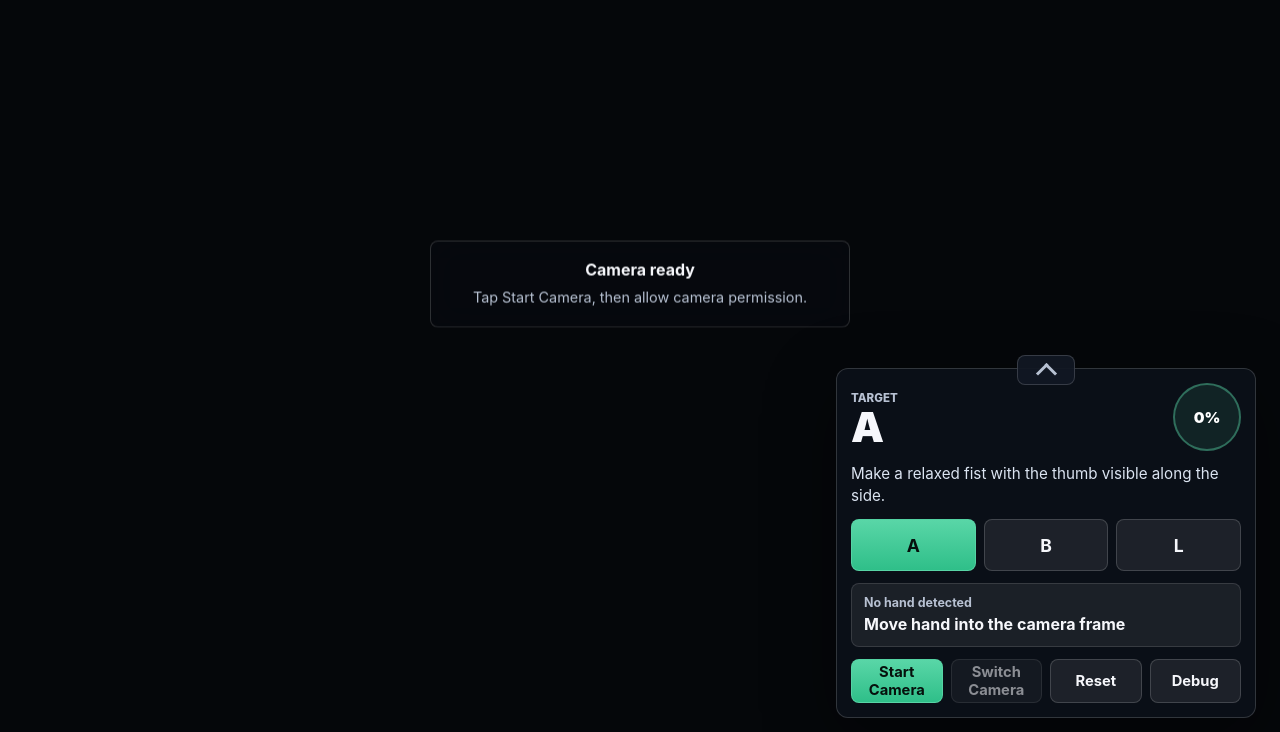
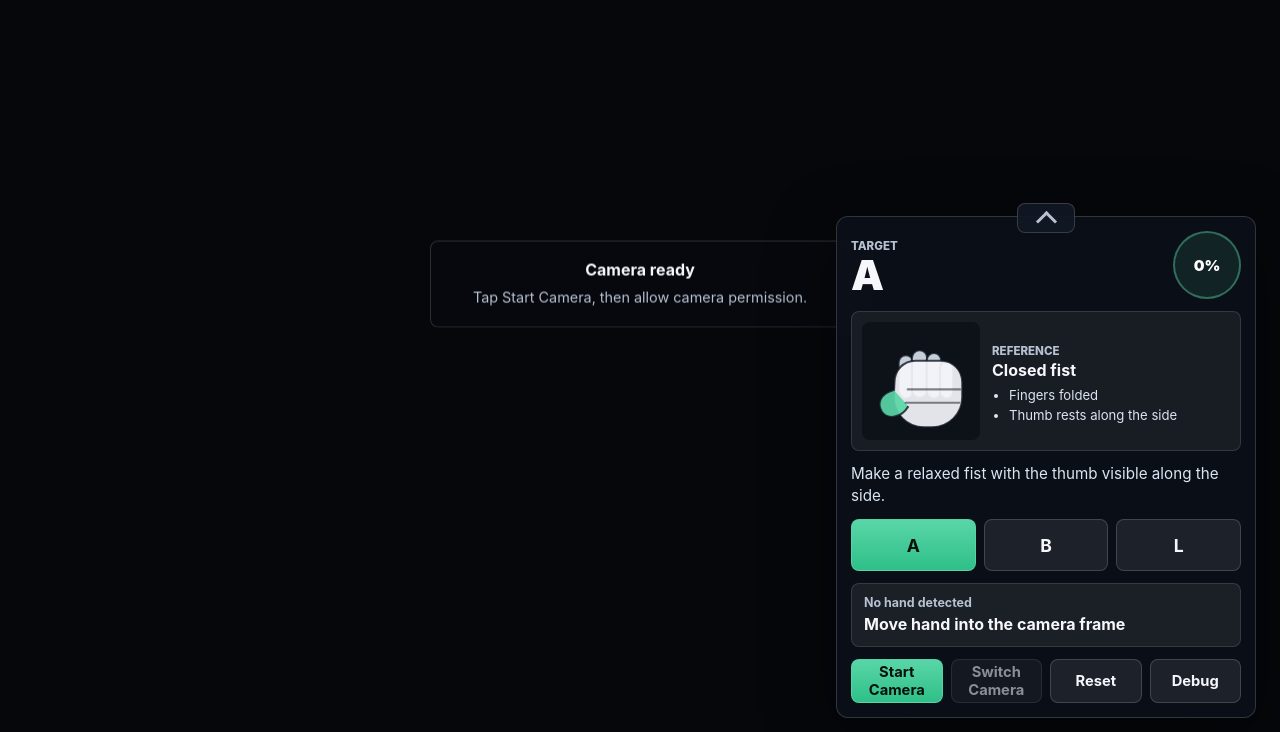
Before and after one commit to DemianBlack88/signcoach-hand-tracking, a website built with Vite: page index.html in a window 1280 px wide. Shown: the part 68-800 px from the top of the page. Built offline with nearby package versions, Linux system fonts and the light colour scheme.

Commit message:
SighnCoach selftrain added

```diff
--- a/index.html
+++ b/index.html
@@ -64,6 +64,15 @@
             </div>
           </div>
 
+          <div class="reference-card" aria-live="polite">
+            <div id="referenceImage" class="reference-image"></div>
+            <div class="reference-copy">
+              <span class="eyebrow">Reference</span>
+              <strong id="referenceTitle">Closed fist</strong>
+              <ul id="referenceCues"></ul>
+            </div>
+          </div>
+
           <p id="instructionText" class="instruction-text">
             Make a relaxed fist with the thumb visible along the side.
           </p>
--- a/src/app.mjs
+++ b/src/app.mjs
@@ -3,6 +3,7 @@ import { createHandTracker, getTrackingErrorMessage } from "./hand-tracking.mjs"
 import { drawHands, resizeOverlay } from "./overlay-renderer.mjs";
 import { evaluateHandshape, HANDSHAPE_INSTRUCTIONS } from "./gesture-rules.mjs";
 import { createFeedbackState } from "./feedback.mjs";
+import { HANDSHAPE_REFERENCES } from "./reference-handshapes.mjs";
 
 const els = {
   video: document.querySelector("#cameraVideo"),
@@ -11,6 +12,9 @@ const els = {
   statusBadge: document.querySelector("#statusBadge"),
   targetLetter: document.querySelector("#targetLetter"),
   instructionText: document.querySelector("#instructionText"),
+  referenceImage: document.querySelector("#referenceImage"),
+  referenceTitle: document.querySelector("#referenceTitle"),
+  referenceCues: document.querySelector("#referenceCues"),
   matchScore: document.querySelector("#matchScore"),
   detectionStatus: document.querySelector("#detectionStatus"),
   feedbackMessage: document.querySelector("#feedbackMessage"),
@@ -46,10 +50,20 @@ function setTarget(nextTarget) {
   target = nextTarget;
   els.targetLetter.textContent = target;
   els.instructionText.textContent = HANDSHAPE_INSTRUCTIONS[target];
+  updateReference(target);
   els.letterButtons.forEach((button) => {
     button.classList.toggle("is-active", button.dataset.target === target);
   });
   feedbackState.reset();
+}
+
+function updateReference(nextTarget) {
+  const reference = HANDSHAPE_REFERENCES[nextTarget];
+  if (!reference) return;
+
+  els.referenceImage.innerHTML = reference.svg;
+  els.referenceTitle.textContent = reference.title;
+  els.referenceCues.innerHTML = reference.cues.map((cue) => `<li>${cue}</li>`).join("");
 }
 
 async function handleStartCamera() {
--- /dev/null
+++ b/src/reference-handshapes.mjs
@@ -0,0 +1,46 @@
+export const HANDSHAPE_REFERENCES = {
+  A: {
+    title: "Closed fist",
+    cues: ["Fingers folded", "Thumb rests along the side"],
+    svg: `
+      <svg viewBox="0 0 160 160" role="img" aria-label="Reference handshape for A">
+        <rect class="ref-finger folded" x="48" y="43" width="21" height="62" rx="11" />
+        <rect class="ref-finger folded" x="67" y="36" width="22" height="68" rx="11" />
+        <rect class="ref-finger folded" x="88" y="40" width="21" height="65" rx="11" />
+        <rect class="ref-finger folded" x="107" y="52" width="19" height="53" rx="10" />
+        <path class="ref-palm" d="M42 82c0-17 13-31 30-31h37c17 0 30 14 30 31v21c0 24-19 43-43 43H84c-24 0-43-19-43-43Z" />
+        <path class="ref-thumb" d="M41 93c-18 5-25 18-17 31 8 12 28 9 38-8" />
+        <path class="ref-line" d="M61 92h75M58 111h77" />
+      </svg>
+    `
+  },
+  B: {
+    title: "Flat hand",
+    cues: ["Four fingers extended", "Thumb folded across palm"],
+    svg: `
+      <svg viewBox="0 0 160 160" role="img" aria-label="Reference handshape for B">
+        <rect class="ref-finger" x="42" y="11" width="20" height="82" rx="10" />
+        <rect class="ref-finger" x="62" y="7" width="21" height="88" rx="10" />
+        <rect class="ref-finger" x="83" y="10" width="21" height="86" rx="10" />
+        <rect class="ref-finger" x="104" y="18" width="20" height="78" rx="10" />
+        <path class="ref-palm" d="M38 82c0-13 11-24 24-24h51c13 0 24 11 24 24v35c0 22-18 40-40 40H78c-22 0-40-18-40-40Z" />
+        <path class="ref-thumb" d="M127 95c-19 4-43 13-61 31" />
+        <path class="ref-line" d="M59 71v42M82 68v43M105 72v39" />
+      </svg>
+    `
+  },
+  L: {
+    title: "Index and thumb",
+    cues: ["Index finger extended", "Thumb opens out; other fingers fold"],
+    svg: `
+      <svg viewBox="0 0 160 160" role="img" aria-label="Reference handshape for L">
+        <rect class="ref-finger" x="66" y="8" width="23" height="95" rx="12" />
+        <path class="ref-palm" d="M42 79c0-15 12-27 27-27h31c17 0 31 14 31 31v33c0 22-18 40-40 40H82c-24 0-44-20-44-44Z" />
+        <path class="ref-thumb" d="M48 91C26 84 14 89 10 104c-4 16 13 28 34 18 14-7 23-17 32-28" />
+        <rect class="ref-finger folded" x="91" y="55" width="20" height="50" rx="10" />
+        <rect class="ref-finger folded" x="109" y="62" width="18" height="45" rx="9" />
+        <path class="ref-line" d="M77 102v28M94 105v27M112 107v24" />
+      </svg>
+    `
+  }
+};
--- a/src/styles.css
+++ b/src/styles.css
@@ -253,6 +253,74 @@ button:focus-visible {
   line-height: 1.45;
 }
 
+.reference-card {
+  display: grid;
+  grid-template-columns: 118px minmax(0, 1fr);
+  gap: 12px;
+  align-items: center;
+  border: 1px solid rgba(255, 255, 255, 0.12);
+  border-radius: var(--radius);
+  padding: 10px;
+  background: rgba(255, 255, 255, 0.06);
+}
+
+.reference-image {
+  display: grid;
+  min-height: 118px;
+  place-items: center;
+  border-radius: var(--radius);
+  background: rgba(6, 12, 18, 0.62);
+}
+
+.reference-image svg {
+  width: 112px;
+  height: 112px;
+}
+
+.reference-image .ref-palm,
+.reference-image .ref-finger,
+.reference-image .ref-thumb {
+  fill: rgba(246, 247, 251, 0.92);
+  stroke: rgba(13, 18, 27, 0.78);
+  stroke-width: 3;
+}
+
+.reference-image .ref-thumb {
+  fill: rgba(89, 214, 167, 0.92);
+}
+
+.reference-image .folded {
+  fill: rgba(214, 222, 234, 0.92);
+}
+
+.reference-image .ref-line {
+  fill: none;
+  stroke: rgba(13, 18, 27, 0.5);
+  stroke-linecap: round;
+  stroke-width: 3;
+}
+
+.reference-copy {
+  min-width: 0;
+}
+
+.reference-copy strong {
+  display: block;
+  margin: 2px 0 7px;
+  font-size: 1rem;
+  line-height: 1.2;
+}
+
+.reference-copy ul {
+  display: grid;
+  gap: 4px;
+  margin: 0;
+  padding-left: 17px;
+  color: #dbe4f1;
+  font-size: 0.82rem;
+  line-height: 1.25;
+}
+
 .letter-selector {
   display: grid;
   grid-template-columns: repeat(3, minmax(0, 1fr));
@@ -361,6 +429,20 @@ button:focus-visible {
     gap: 10px;
   }
 
+  .reference-card {
+    grid-template-columns: 92px minmax(0, 1fr);
+    padding: 8px;
+  }
+
+  .reference-image {
+    min-height: 92px;
+  }
+
+  .reference-image svg {
+    width: 88px;
+    height: 88px;
+  }
+
   .control-row {
     grid-template-columns: repeat(2, minmax(0, 1fr));
   }
```
